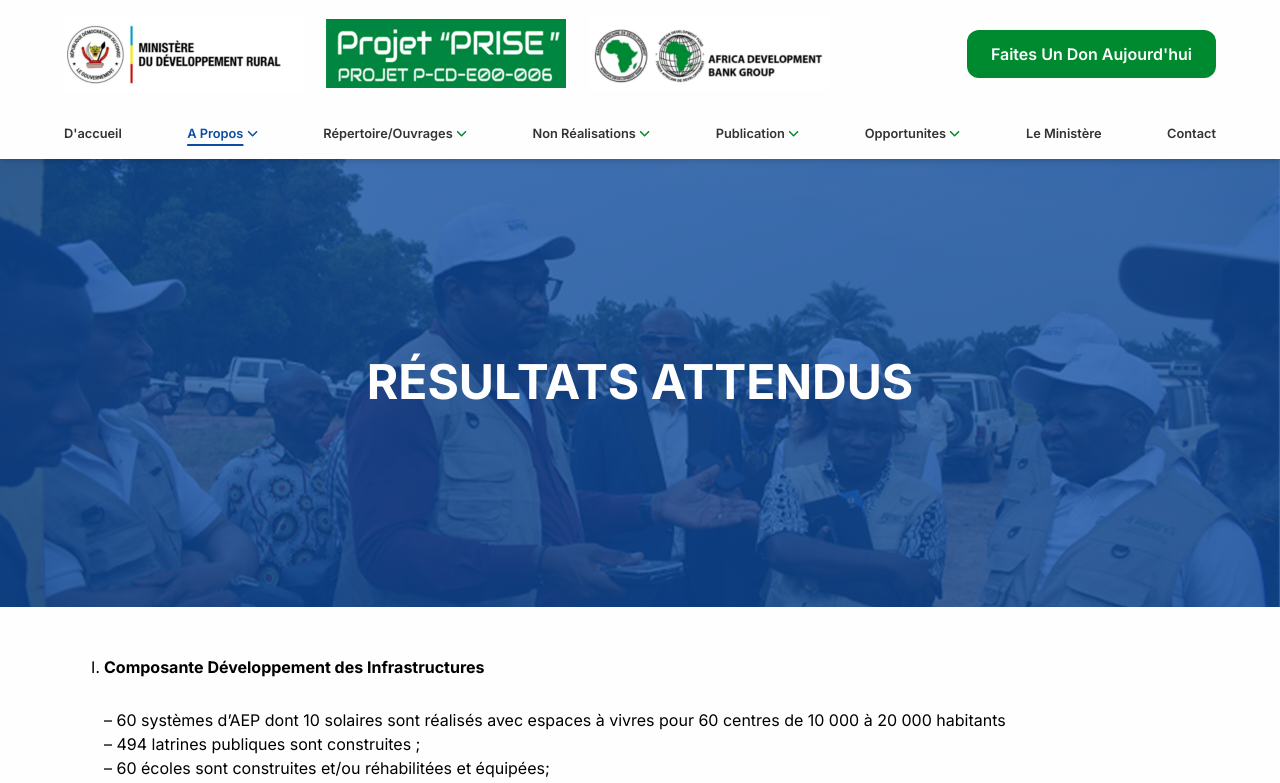
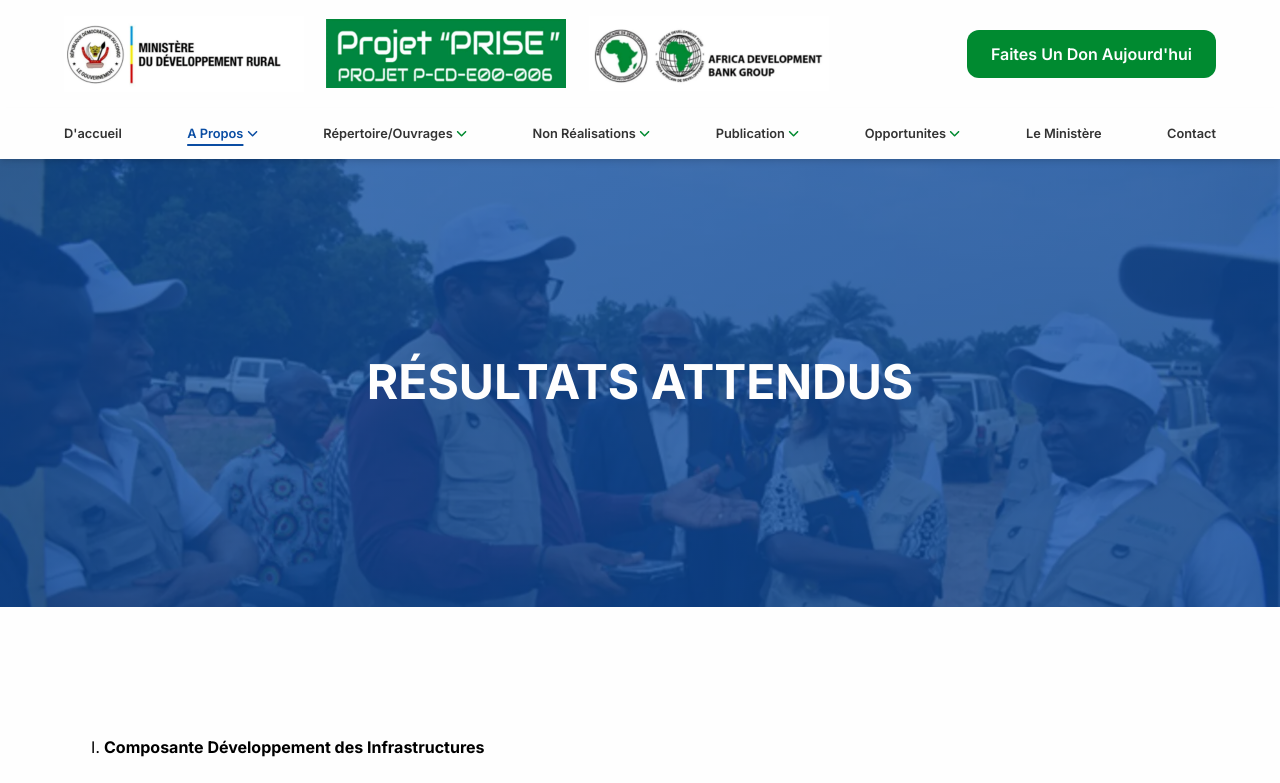
Before and after one commit to rohan031/rural-devlopment, a Next.js app: page /a-propos/resultats-attendus in a window 1280 px wide. Shown: the top 783 px of the page. Built offline with nearby package versions, Linux system fonts and the light colour scheme.

Commit message:
changes in pages

```diff
--- a/src/app/a-propos/resultats-attendus/page.module.scss
+++ b/src/app/a-propos/resultats-attendus/page.module.scss
@@ -11,7 +11,7 @@
 
             ul {
                 padding: 0;
-                padding-top: 2em;
+                padding-block-start: 2em;
 
                 li {
                     list-style: none;
--- a/src/app/a-propos/resultats-attendus/page.tsx
+++ b/src/app/a-propos/resultats-attendus/page.tsx
@@ -1,87 +1,78 @@
 import React from "react";
-import { about_heading4 } from "./../../../data/hero";
 import Hero from "./../../../components/Hero/page";
 import Container from "@/components/Container/Container";
 import styles from "./page.module.scss";
 
-const data1 = {
-    heading: "Composante Développement des Infrastructures",
-    text1: "– 60 systèmes d’AEP dont 10 solaires sont réalisés avec espaces à vivres pour 60 centres de 10 000 à 20 000 habitants",
-    text2: "– 494 latrines publiques sont construites ;",
-    text3: "– 60 écoles sont construites et/ou réhabilitées et équipées;",
-    text4: "– 60 centres de santé construits et/ou réhabilités et équipés avec médicaments essentiels;",
-    text5: "– un centre multifonctionnel Genre est construits.",
-    text6: "– 3 châteaux d’eau sont construits pour AEP de la REGIDESO à Mbuji Mayi;",
-    text7: "– 272.100 m linéaire de réseau d’AEP de Mbuji-Mayi sont réhabilités ou construits;",
-    text8: "– Travaux de lutte antiérosive pour la protection des conduites du système d’AEP et voirie de Tshika-pa;",
-    text9: "– ville de MBUJI MAYI est approvisionnée en eau Potable;",
-};
+const data = {
+    heading: "RÉSULTATS ATTENDUS",
 
-const data2 = {
-    heading: "Composante Etudes et renforcement des Capacités",
-    text1: "– la stratégie de mise en oeuvre de de l’AEP en mi-lieu rural est Elaborée;",
-    text2: "– une étude de mise en place d’un réseau pilote de suivi des ressources en eau du fleuve Kasaï est réalisée;",
-    text3: "– Une étude socio-économique Genre est réalisée;",
-    text4: "– Un répertoire société civile et PTF du Genre sont Elaborer ;",
-    text5: "– Les capacités des acteurs locaux sont renforcées;",
-    text6: "– 1000 femmes pour le développement des activités génératrices de revenus sont formés;",
-    text7: "– Les membres des 60 unités de gestion des systèmes d’AEP sont renforcés en capacités;",
-    text8: "– 300 membres sont formés dont 40 % de femmes",
-    text9: "– L’étude de la centrale hydroélectrique de Tshikapa est réalisée; .",
-};
-
-const data3 = {
-    heading: "Composante Coordination et Gestion du projet ",
-    text1: "– Des rapports d’avancement , d’audit et financiers sont élaborés",
+    developpement: {
+        heading: "Composante Développement des Infrastructures",
+        list: [
+            "– 60 systèmes d’AEP dont 10 solaires sont réalisés avec espaces à vivres pour 60 centres de 10 000 à 20 000 habitants",
+            "– 494 latrines publiques sont construites ;",
+            "– 60 écoles sont construites et/ou réhabilitées et équipées;",
+            "– 60 centres de santé construits et/ou réhabilités et équipés avec médicaments essentiels;",
+            "– un centre multifonctionnel Genre est construits.",
+            "– 3 châteaux d’eau sont construits pour AEP de la REGIDESO à Mbuji Mayi;",
+            "– 272.100 m linéaire de réseau d’AEP de Mbuji-Mayi sont réhabilités ou construits;",
+            "– Travaux de lutte antiérosive pour la protection des conduites du système d’AEP et voirie de Tshika-pa;",
+            "– ville de MBUJI MAYI est approvisionnée en eau Potable;",
+        ],
+    },
+    etudes: {
+        heading: "Composante Etudes et renforcement des Capacités",
+        list: [
+            "– la stratégie de mise en oeuvre de de l’AEP en mi-lieu rural est Elaborée;",
+            "– une étude de mise en place d’un réseau pilote de suivi des ressources en eau du fleuve Kasaï est réalisée;",
+            "– Une étude socio-économique Genre est réalisée;",
+            "– Un répertoire société civile et PTF du Genre sont Elaborer ;",
+            "– Les capacités des acteurs locaux sont renforcées;",
+            "– 1000 femmes pour le développement des activités génératrices de revenus sont formés;",
+            "– Les membres des 60 unités de gestion des systèmes d’AEP sont renforcés en capacités;",
+            "– 300 membres sont formés dont 40 % de femmes",
+            "– L’étude de la centrale hydroélectrique de Tshikapa est réalisée; .",
+        ],
+    },
+    coordination: {
+        heading: "Composante Coordination et Gestion du projet",
+        list: "– Des rapports d’avancement , d’audit et financiers sont élaborés",
+    },
 };
 
 const ExpectedResults = () => {
     return (
-        <div>
-            <Hero heading={about_heading4} />
+        <>
+            <Hero heading={data.heading} />
             <Container className={styles.content}>
                 <div className={styles.list}>
                     <ol type="I">
                         <li>
-                            <h2>{data1.heading}</h2>
+                            <h2>{data.developpement.heading}</h2>
                             <ul>
-                                <li>{data1.text1}</li>
-                                <li>{data1.text2}</li>
-                                <li>{data1.text3}</li>
-                                <li>{data1.text4}</li>
-                                <li>{data1.text5}</li>
-                                <li>{data1.text6}</li>
-                                <li>{data1.text7}</li>
-                                <li>{data1.text8}</li>
-                                <li>{data1.text9}</li>
+                                {data.developpement.list.map((item) => {
+                                    return <li key={item}>{item}</li>;
+                                })}
                             </ul>
                         </li>
                         <li>
-                            <h2>{data2.heading}</h2>
+                            <h2>{data.etudes.heading}</h2>
                             <ul>
-                                <li>{data2.text1}</li>
-                                <li>{data2.text2}</li>
-                                <li>{data2.text3}</li>
-                                <li>{data2.text4}</li>
-                                <li>{data2.text5}</li>
-                                <li>{data2.text6}</li>
-                                <li>{data2.text7}</li>
-                                <li>{data2.text8}</li>
-                                <li>{data2.text9}</li>
+                                {data.etudes.list.map((item) => {
+                                    return <li key={item}>{item}</li>;
+                                })}
                             </ul>
                         </li>
                         <li>
-                            <h2>{data3.heading}</h2>
+                            <h2>{data.coordination.heading}</h2>
                             <ul>
-                                <li>
-                                    <li>{data3.text1}</li>
-                                </li>
+                                <li>{data.coordination.list}</li>
                             </ul>
                         </li>
                     </ol>
                 </div>
             </Container>
-        </div>
+        </>
     );
 };
 
--- a/src/components/Hero/page.module.scss
+++ b/src/components/Hero/page.module.scss
@@ -5,7 +5,7 @@
     align-items: center;
     justify-content: center;
 
-	background-image: url("../../../public/hero.png");
+    background-image: url("../../../public/home/opportunities/opportunities.webp");
     background-repeat: no-repeat;
     background-position: center;
     background-size: cover;
--- a/src/data/hero.js
+++ /dev/null
@@ -1,8 +0,0 @@
-export const about_heading1 = "";
-export const about_heading2 = "CONTEXTE ET JUSTIFICATION";
-export const about_heading3 = "OBJECTIF GLOBAL ET SPÉCIFIQUE";
-export const about_heading4 = "RÉSULTATS ATTENDUS";
-export const projectCoordinationAndManagement =
-	"COORDINATION ET GESTION DU PROJET";
-export const studiesAndCapacityBuilding =
-	"Etudes Et Renforcement Des Capacités";
```
Also changed, not shown: src/app/a-propos/apercu-du-project/page.tsx (+16 -14 lines), src/app/a-propos/contexte-et-justification/page.tsx (+15 -16 lines), src/app/a-propos/objectif-global-et-specifique/page.tsx (+4 -16 lines), src/app/non-realisations/coordination-et-gestion-du-projet/page.tsx (+4 -4 lines), src/app/non-realisations/etudes-et-reforcement-des-capacites/page.tsx (+18 -22 lines), public/about-us-objectif.png (renamed from public/about_us_OBJECTIF.png). Lines whose indentation alone changed are shown as unchanged.
